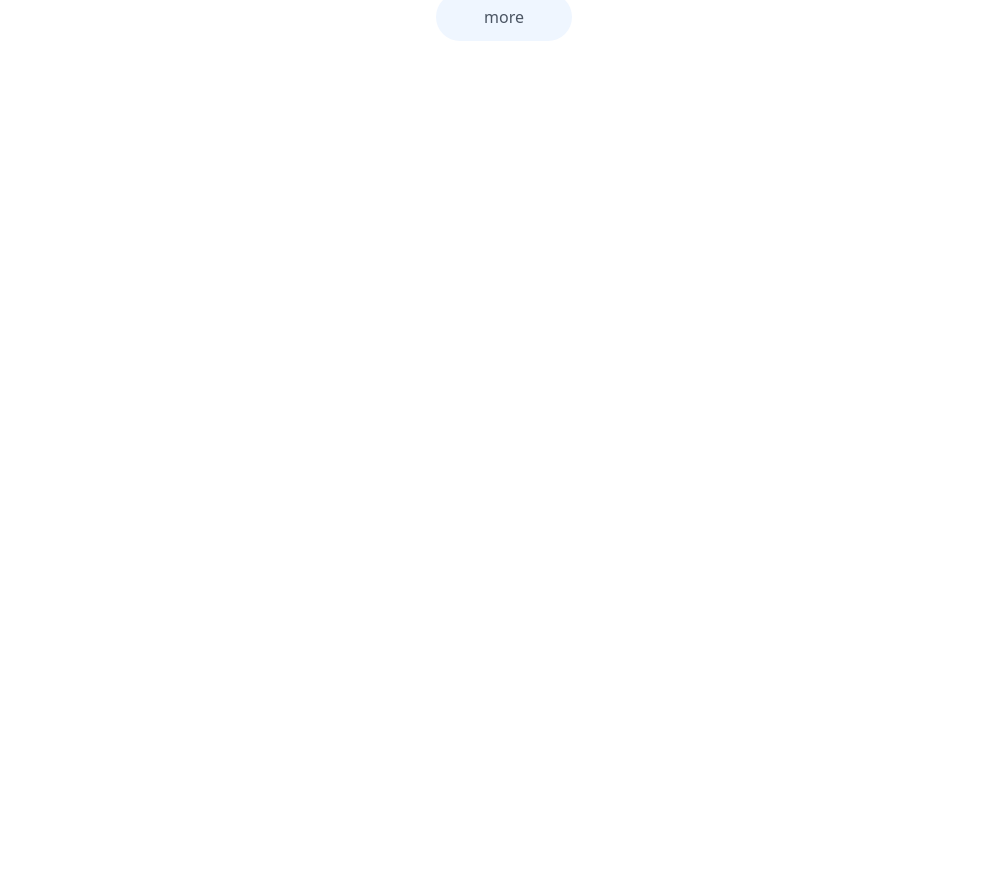
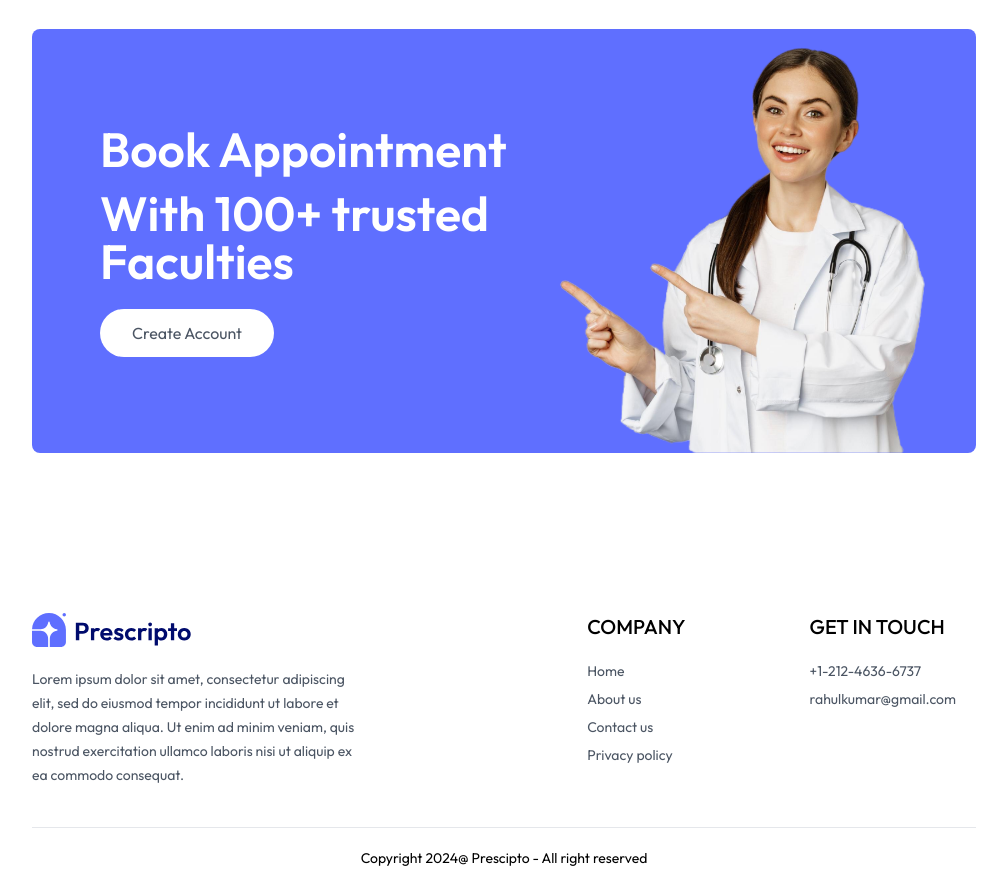
Before and after one commit to rohit2215/Faculty-Appointment-System, a React (Vite) app in the folder Frontend/: page / in a window 1280 px wide. Shown: the part 2377-3265 px from the top of the page, without its empty margins (136-1143 px from the left). Before the commit the page ends 2482 px from the top, so only its background shows below. Built offline with nearby package versions, Linux system fonts and the light colour scheme.

Commit message:
home page completed next faulty page started

```diff
--- a/Frontend/index.html
+++ b/Frontend/index.html
@@ -1,5 +1,5 @@
 <!doctype html>
-<html lang="en">
+<html lang="en" class="scroll-smooth">
   <head>
     <meta charset="UTF-8" />
     <link rel="icon" type="image/svg+xml" href="/vite.svg" />
--- a/Frontend/src/App.jsx
+++ b/Frontend/src/App.jsx
@@ -9,6 +9,7 @@ import MyProfile from "./pages/MyProfile";
 import MyAppointments from "./pages/MyAppointments"
 import NavBar from "./componenets/NavBar";
 import Appointment from "./pages/Appointment";
+import Footer from "./componenets/Footer";
 
 const App = () => {
   return (
@@ -25,6 +26,7 @@ const App = () => {
         <Route path="/my-appointments" element = {<MyAppointments />} />
         <Route path="/appointment/:facId" element = {<Appointment />} />
       </Routes>
+      <Footer />
     </div>
   );
 };
--- /dev/null
+++ b/Frontend/src/componenets/Banner.jsx
@@ -0,0 +1,25 @@
+import React from 'react'
+import { assets } from '../../assets/assets'
+import { useNavigate } from 'react-router-dom'
+
+const Banner = () => {
+    const navigate = useNavigate()
+  return (
+    <div className='flex bg-primary rounded-lg px-6 sm:px-10 md:px-14 lg:px-12 my-20 md:mx-10'>
+      {/*-------Left side------*/}
+      <div className='flex-1 py-8 sm:py-10 md:py-16 lg:py-24 lg:pl-5'>
+        <div className='text-xl sm:text-2xl md:text-3xl lg:text-5xl font-semibold text-white'>
+            <p>Book Appointment</p>
+            <p className='mt-4'>With 100+ trusted Faculties</p>
+        </div>
+        <button onClick={()=>{navigate('/login'); scrollTo(0,0)}} className='bg-white text-sm sm:text-base text-gray-600 px-8 py-3 rounded-full mt-6 hover:scale-105 transition-all'>Create Account</button>
+      </div>
+      {/*--------Right side-----*/}
+      <div className='hidden md:block md:w-1/2 lg:w-[370px] relative'>
+        <img className='w-full absolute bottom-0 right-0 max-w-md' src={assets.appointment_img} alt="" />
+      </div>
+    </div>
+  )
+}
+
+export default Banner
--- /dev/null
+++ b/Frontend/src/componenets/Footer.jsx
@@ -0,0 +1,41 @@
+import React from 'react'
+import { assets } from '../../assets/assets'
+
+const Footer = () => {
+  return (
+    <div className='md:mx-10'>
+      <div className='flex flex-col sm:grid grid-cols-[3fr_1fr_1fr] gap-14 my-10 mt-40 text-sm'>
+        {/*--------left section-------*/}
+        <div>
+            <img className='mb-5 w-40' src={assets.logo} alt="" />
+            <p className='w-full md:w-2/3 text-gray-600 leading-6'>Lorem ipsum dolor sit amet, consectetur adipiscing elit, sed do eiusmod tempor incididunt ut labore et dolore magna aliqua. Ut enim ad minim veniam, quis nostrud exercitation ullamco laboris nisi ut aliquip ex ea commodo consequat.</p>
+        </div>
+        {/*--------center section-------*/}
+        <div>
+            <p className='text-xl font-medium mb-5'>COMPANY</p>
+            <ul className='flex flex-col gap-2 text-gray-600'>
+                <li>Home</li>
+                <li>About us</li>
+                <li>Contact us</li>
+                <li>Privacy policy</li>
+            </ul>
+        </div>
+        {/*--------Right section-------*/}
+        <div>
+            <p className='text-xl font-medium mb-5'>GET IN TOUCH</p>
+            <ul className='flex flex-col gap-2 text-gray-600'>
+                <li>+1-212-4636-6737</li>
+                <li>rahulkumar@gmail.com</li>
+            </ul>
+        </div>
+      </div>
+    {/* {Copyright text} */}
+      <div>
+        <hr />
+        <p className='py-5 text-sm text-center'>Copyright 2024@ Prescipto - All right reserved</p>
+      </div>
+    </div>
+  )
+}
+
+export default Footer
--- a/Frontend/src/componenets/NavBar.jsx
+++ b/Frontend/src/componenets/NavBar.jsx
@@ -7,7 +7,7 @@ const NavBar = () => {
   const [token,setToken] = useState(true);
   return (
     <div className='flex items-center justify-between text-sm py-4 mb-5 border-b border-b-gray-400'>
-      <img className='w-44 cursor-pointer' src={assets.logo} alt='' />
+      <img onClick={()=>navigate('/')} className='w-44 cursor-pointer' src={assets.logo} alt='' />
       <ul className='hidden md:flex items-start gap-5 font-medium'>
         <NavLink to='/'>
             <li className='py-1'>
--- a/Frontend/src/componenets/TopDoctors.jsx
+++ b/Frontend/src/componenets/TopDoctors.jsx
@@ -1,13 +1,14 @@
-import React from 'react'
-import { doctors } from '../../assets/assets'
+import React, { useContext } from 'react'
 import { useNavigate } from 'react-router-dom'
+import { AppContext } from '../context/AppContext'
 
 const TopDoctors = () => {
   const navigate = useNavigate()
+  const {doctors} = useContext(AppContext);
   return (
     <div className='flex flex-col items-center gap-4 my-16 text-gray-900 md:mx-10'>
         <h1 className='text-3xl font-medium'>Top Faculties to Consult</h1>
-        <p className='sm:w-1/3 text-center text-small'>Simply browse through our extensive list of trusted Faculties, schedule your appointment hassle-free. </p>
+        <p className='sm:w-1/3 text-center text-sm'>Simply browse through our extensive list of trusted Faculties, schedule your appointment hassle-free. </p>
         <div className='w-full grid grid-cols-auto gap-4 pt-5 gap-y-6 px-3 sm:px-0 '>
            {doctors.slice(0,10).map((item,index)=>(
             <div onClick={()=>navigate('/appointment/${item._id}')} className='border border-blue-200 rounded-xl overflow-hidden cursor-pointer hover:translate-y-[-10px] transation-all duration-500' key={index}>
@@ -23,7 +24,7 @@ const TopDoctors = () => {
             </div>
            ))}
         </div>
-        <button className='bg-blue-50 text-gray-600 px-12 py-3 rounded-full mt-10'>more</button>
+        <button onClick={()=>{navigate('/faculties'); scrollTo(0,0)}} className='bg-blue-50 text-gray-600 px-12 py-3 rounded-full mt-10'>more</button>
     </div>
   )
 }
--- /dev/null
+++ b/Frontend/src/context/AppContext.jsx
@@ -0,0 +1,16 @@
+import { createContext } from "react";
+import { doctors } from "../../assets/assets";
+
+export const AppContext = createContext()
+
+const AppContextProvider = (props) =>{
+    const value = {
+        doctors
+    }
+    return (
+    <AppContext.Provider value={value}>
+        {props.children}
+    </AppContext.Provider>
+    )
+}
+export default AppContextProvider
--- a/Frontend/src/index.css
+++ b/Frontend/src/index.css
@@ -1,6 +1,11 @@
+@import url('https://fonts.googleapis.com/css2?family=Outfit:wght@100..900&display=swap');
 @tailwind base;
 @tailwind components;
 @tailwind utilities;
+
+*{
+    font-family: Outfit;
+}
 
 .active hr{
     @apply block
--- a/Frontend/src/main.jsx
+++ b/Frontend/src/main.jsx
@@ -3,9 +3,12 @@ import { BrowserRouter } from 'react-router-dom'
 import { createRoot } from 'react-dom/client'
 import './index.css'
 import App from './App.jsx'
+import AppContextProvider from './context/AppContext.jsx'
 
 createRoot(document.getElementById('root')).render(
   <BrowserRouter>
+  <AppContextProvider>
     <App />
+  </AppContextProvider>
   </BrowserRouter>,
 )
--- a/Frontend/src/pages/Faculty.jsx
+++ b/Frontend/src/pages/Faculty.jsx
@@ -1,6 +1,9 @@
-import React from 'react'
-
+import React, { useContext } from 'react'
+import {useParams} from "react-router-dom"
+import {AppContext} from '../context/AppContext'
 const Faculty = () => {
+  const {speciality} = useParams()
+  const {doctors} = useContext(AppContext);
   return (
     <div>
 
--- a/Frontend/src/pages/Home.jsx
+++ b/Frontend/src/pages/Home.jsx
@@ -2,13 +2,15 @@ import React from 'react'
 import Header from '../componenets/Header'
 import SpecialityMenu from '../componenets/SpecialityMenu'
 import TopDoctors from '../componenets/TopDoctors'
+import Banner from '../componenets/Banner'
 
 const Home = () => {
   return (
     <div>
       <Header />
       <SpecialityMenu />
-      <TopDoctors/>
+      <TopDoctors />
+      <Banner />
     </div>
   )
 }
```
